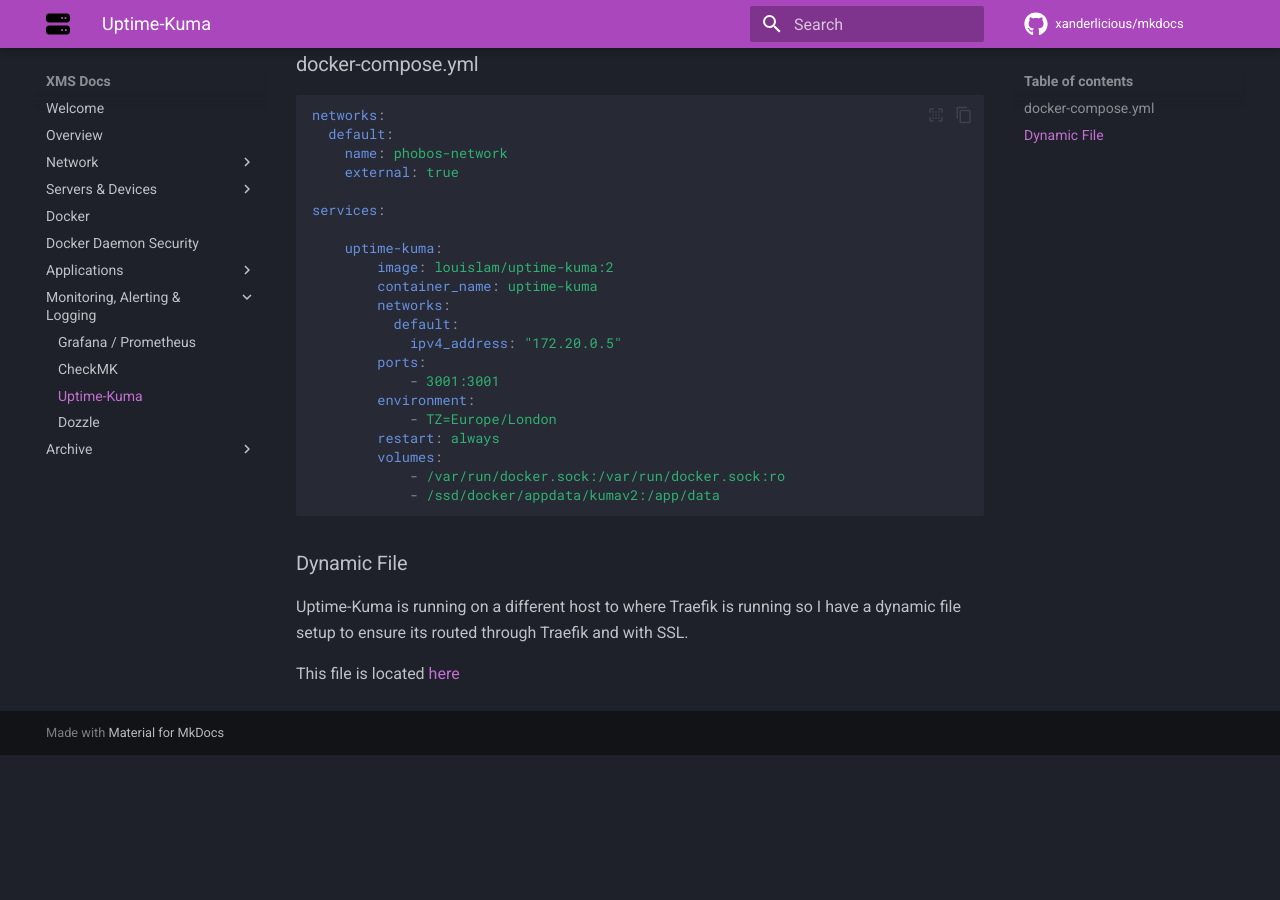
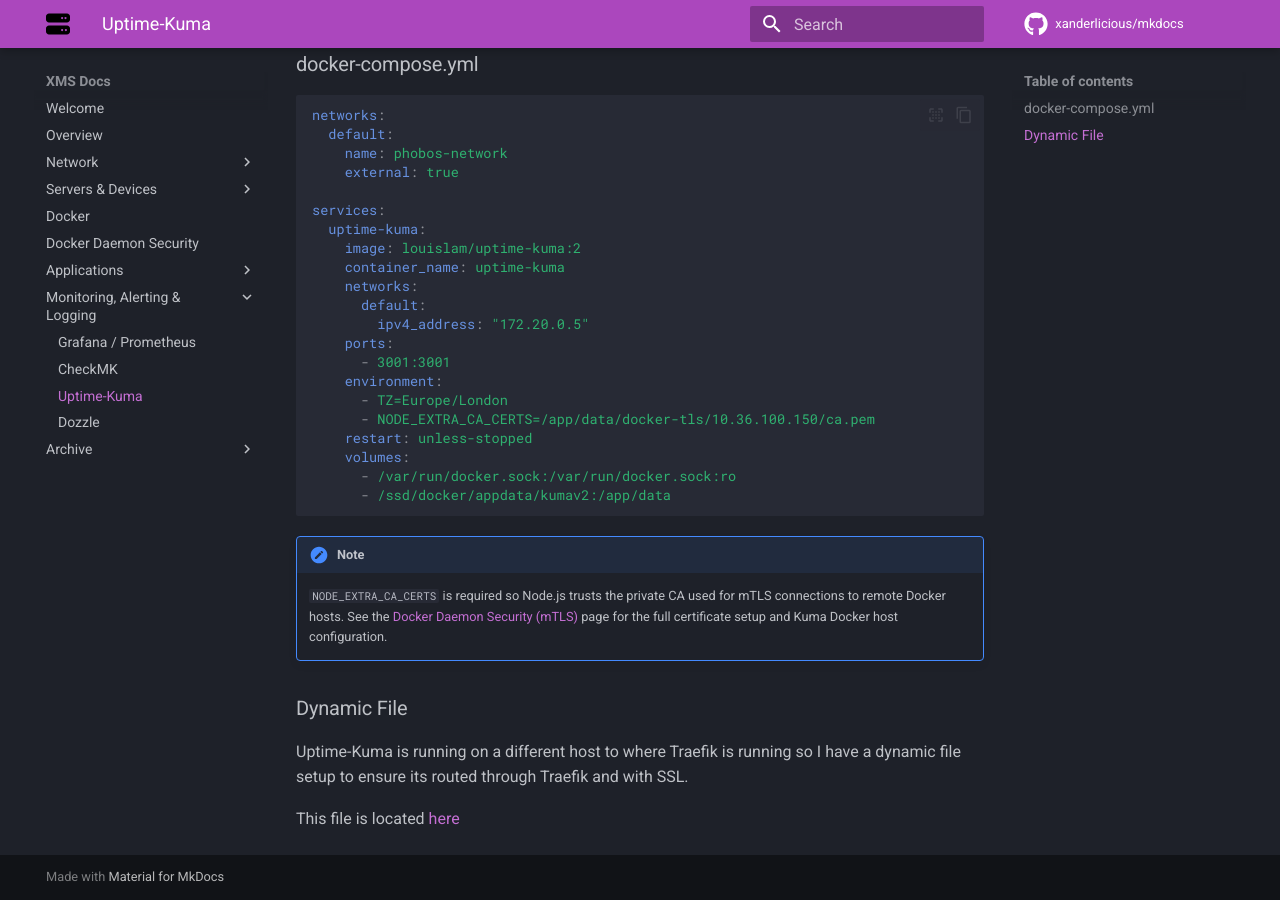
Before and after one commit to Xanderlicious/mkdocs, an MkDocs documentation site: the page built from docs/kuma.md, in a window 1280 px wide and 900 px high, scrolled down 1161 px. Built offline with MkDocs 1.6.1 and Material for MkDocs 9.7.7, drawn with Linux system fonts in a browser that asks for light colours; comment, search, counter and statistics services are not loaded; before the commit the page ends 1916 px from its top, so only the background shows below that.

Commit message:
updated kuma compose file to reflect mTLS setup and link to mTLS page
Added NODE_EXTRA_CA_CERTS env var, changed restart policy to unless-stopped,
fixed indentation, and added a note referencing the Docker Daemon Security page.

Co-Authored-By: Claude Sonnet 4.6 <noreply@anthropic.com>

````diff
--- a/docs/kuma.md
+++ b/docs/kuma.md
@@ -23,22 +23,25 @@ networks:
     external: true
 
 services:
+  uptime-kuma:
+    image: louislam/uptime-kuma:2
+    container_name: uptime-kuma
+    networks:
+      default:
+        ipv4_address: "172.20.0.5"
+    ports:
+      - 3001:3001
+    environment:
+      - TZ=Europe/London
+      - NODE_EXTRA_CA_CERTS=/app/data/docker-tls/10.36.100.150/ca.pem
+    restart: unless-stopped
+    volumes:
+      - /var/run/docker.sock:/var/run/docker.sock:ro
+      - /ssd/docker/appdata/kumav2:/app/data
+```
 
-    uptime-kuma:
-        image: louislam/uptime-kuma:2
-        container_name: uptime-kuma
-        networks:
-          default:
-            ipv4_address: "172.20.0.5"
-        ports:
-            - 3001:3001
-        environment:
-            - TZ=Europe/London
-        restart: always
-        volumes:
-            - /var/run/docker.sock:/var/run/docker.sock:ro
-            - /ssd/docker/appdata/kumav2:/app/data
-```
+!!! note
+    `NODE_EXTRA_CA_CERTS` is required so Node.js trusts the private CA used for mTLS connections to remote Docker hosts. See the [Docker Daemon Security (mTLS)](mTLS.md) page for the full certificate setup and Kuma Docker host configuration.
 
 ### Dynamic File
 
````
